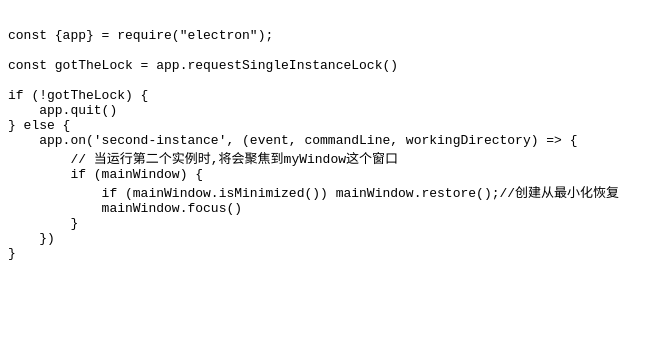
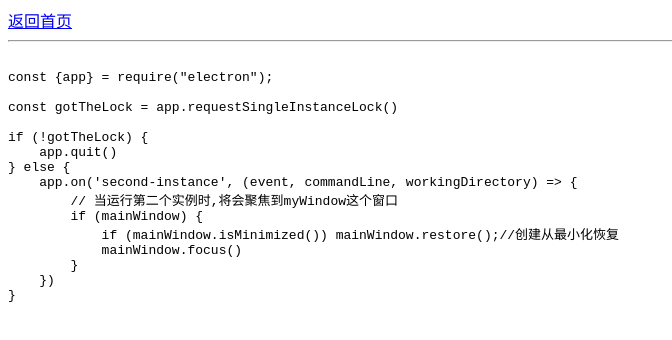
Before and after one commit to idcpj/electron_demo, an Electron app: page demo/html/单例启动.html in a window 1200 px wide. Shown: the whole page, without its empty margins (0-672 px from the left). Drawn offline with nearby package versions, Linux system fonts and the light colour scheme; no server answers.

Commit message:
单例启动

```diff
--- a/demo/html/单例启动.html
+++ b/demo/html/单例启动.html
@@ -8,6 +8,9 @@
 
 </head>
 <body>
+<a href="index.html">返回首页</a>
+<hr>
+
 
 <pre><code class="javascript">
 const {app} = require("electron");
```
